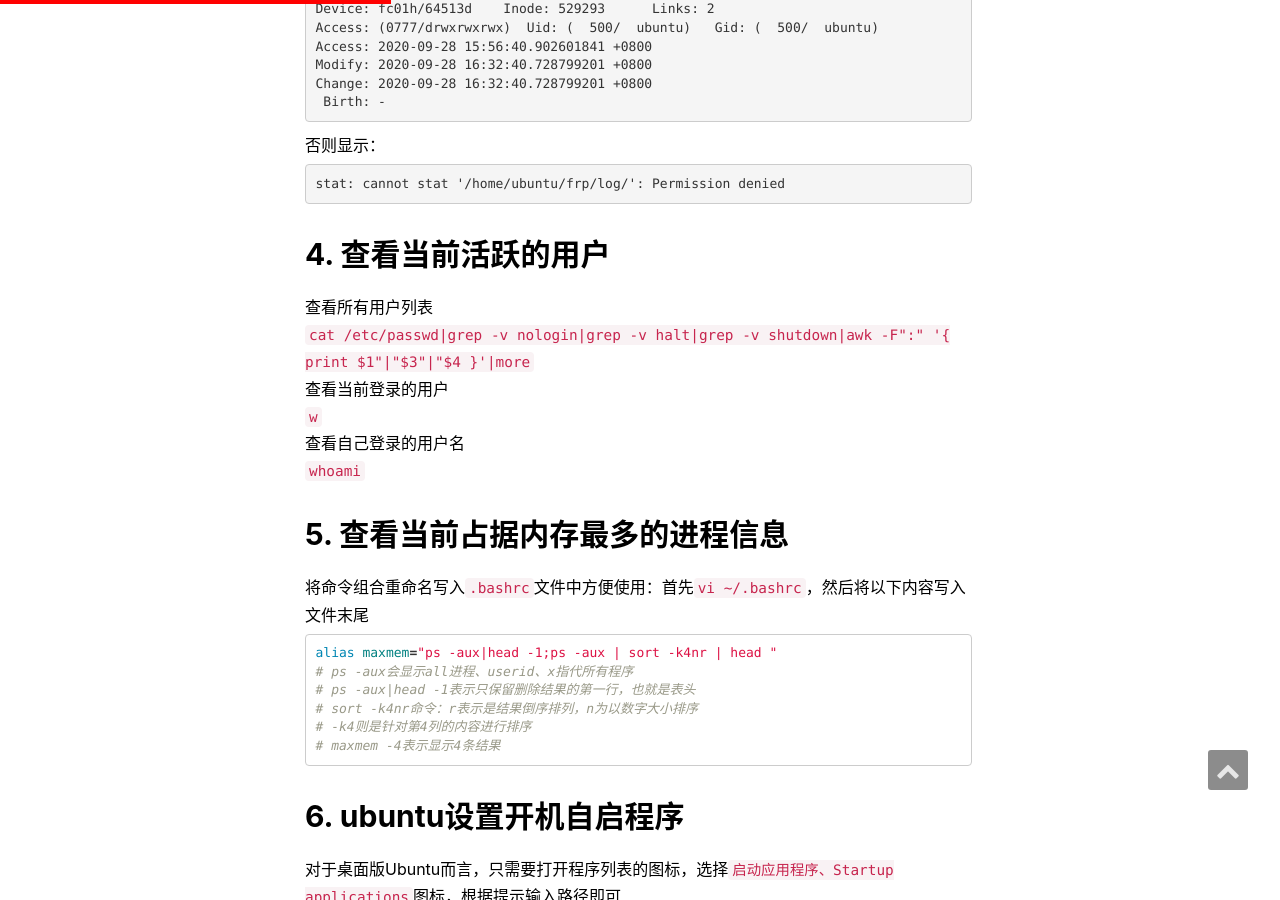
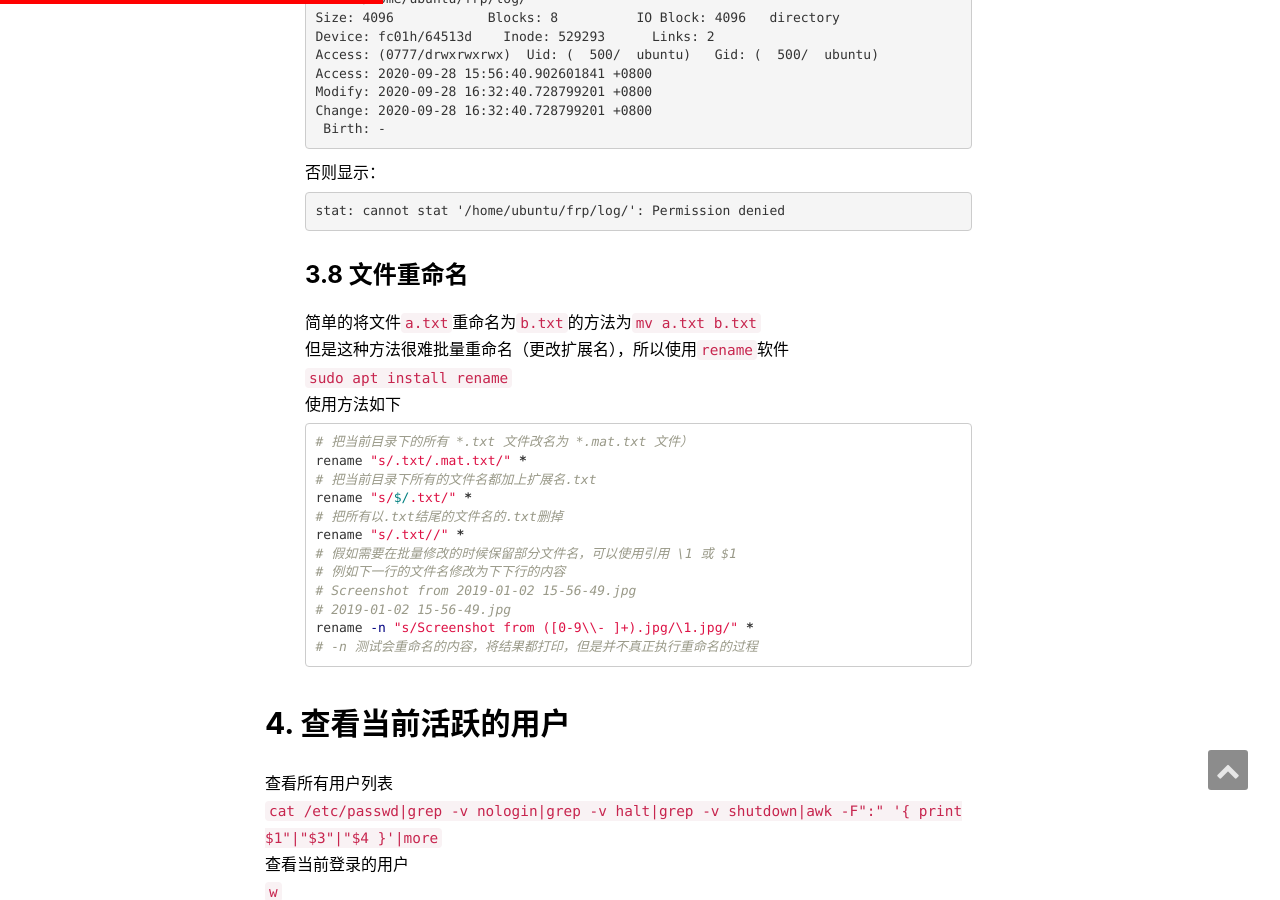
Before and after one commit to zfb132/zfb132.github.com, a Jekyll site: the page built from _posts/2020-07-05-ubuntu_commands.md, in a window 1280 px wide and 900 px high, scrolled down 8183 px. Built offline with Jekyll 4.4.1, drawn with Linux system fonts in a browser that asks for light colours; nearby versions of some CDN libraries; comment, search, counter and statistics services are not loaded.

Commit message:
添加rename

````diff
--- a/_posts/2020-07-05-ubuntu_commands.md
+++ b/_posts/2020-07-05-ubuntu_commands.md
@@ -241,6 +241,26 @@ Change: 2020-09-28 16:32:40.728799201 +0800
 ```txt
 stat: cannot stat '/home/ubuntu/frp/log/': Permission denied
 ```
+### 3.8 文件重命名
+简单的将文件`a.txt`重命名为`b.txt`的方法为`mv a.txt b.txt`
+但是这种方法很难批量重命名（更改扩展名），所以使用`rename`软件
+`sudo apt install rename`
+使用方法如下
+```bash
+# 把当前目录下的所有 *.txt 文件改名为 *.mat.txt 文件）
+rename "s/.txt/.mat.txt/" *
+# 把当前目录下所有的文件名都加上扩展名.txt
+rename "s/$/.txt/" *
+# 把所有以.txt结尾的文件名的.txt删掉
+rename "s/.txt//" *
+# 假如需要在批量修改的时候保留部分文件名，可以使用引用 \1 或 $1
+# 例如下一行的文件名修改为下下行的内容
+# Screenshot from 2019-01-02 15-56-49.jpg
+# 2019-01-02 15-56-49.jpg
+rename -n "s/Screenshot from ([0-9\\- ]+).jpg/\1.jpg/" *
+# -n 测试会重命名的内容，将结果都打印，但是并不真正执行重命名的过程
+```
+
 ## 4. 查看当前活跃的用户
 查看所有用户列表
 `cat /etc/passwd|grep -v nologin|grep -v halt|grep -v shutdown|awk -F":" '{ print $1"|"$3"|"$4 }'|more`
````
